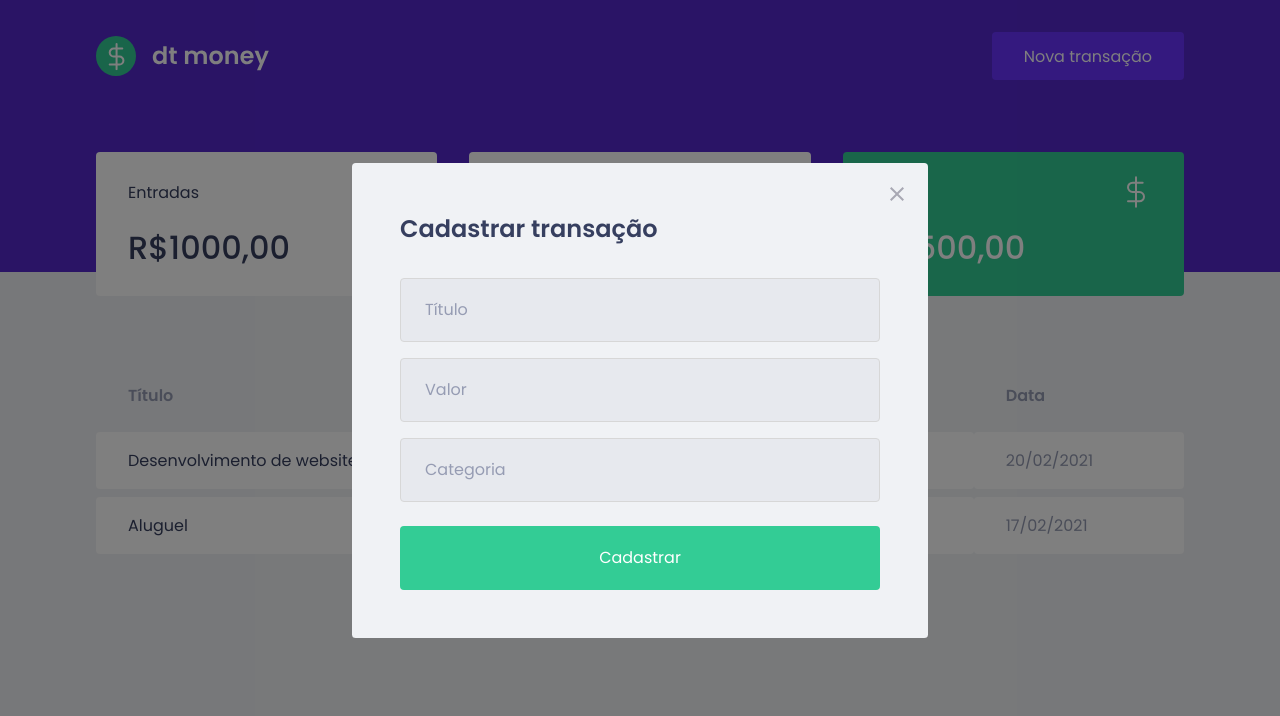
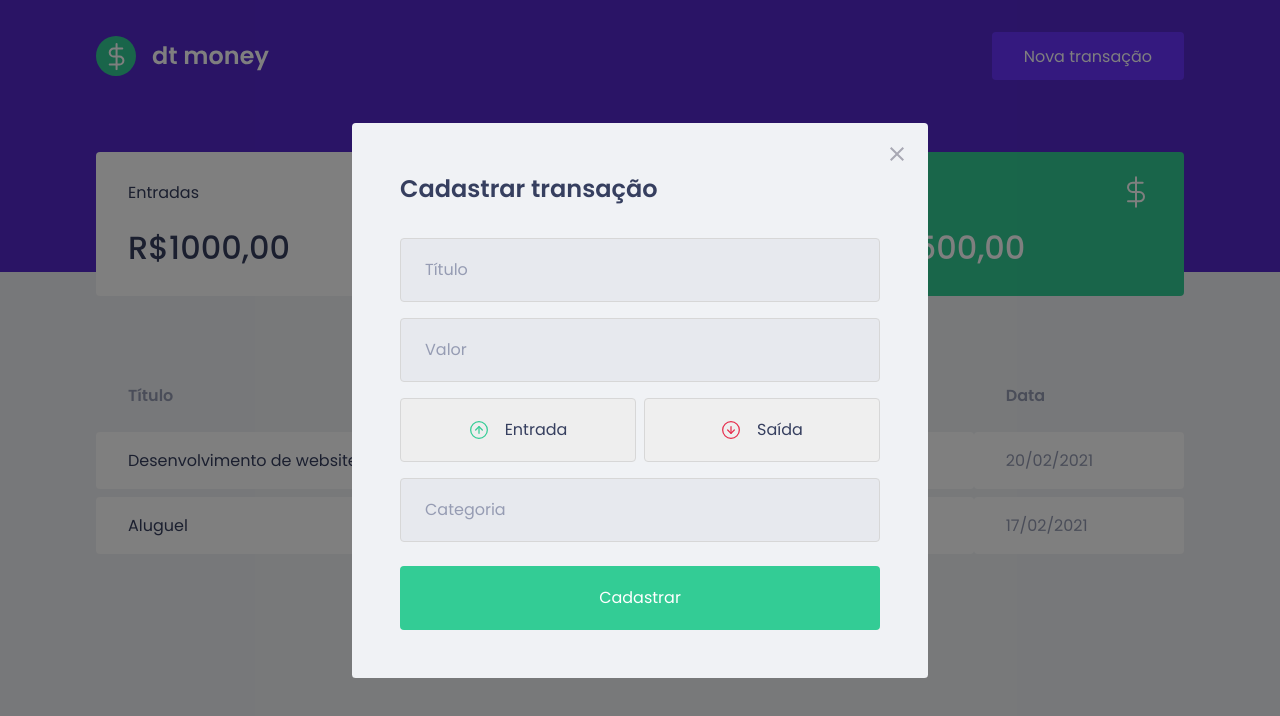
Before and after one commit to mavericardo/dtmoneyweb, a React (Create React App) app: page / in a window 1280 px wide. Both pictures are taken after a click on the button "Nova transação". Shown: the top 716 px of the page. Built offline with nearby package versions, Linux system fonts and the light colour scheme; no server answers; what miragejs would draw is missing.

Commit message:
feat: create buttons to deposit and withdraw

```diff
--- a/package.json
+++ b/package.json
@@ -5,6 +5,7 @@
   "dependencies": {
     "axios": "^0.21.1",
     "miragejs": "^0.1.41",
+    "polished": "^4.1.3",
     "react": "^17.0.2",
     "react-dom": "^17.0.2",
     "react-modal": "^3.14.3",
--- a/src/components/NewTransactionModal/index.tsx
+++ b/src/components/NewTransactionModal/index.tsx
@@ -1,6 +1,9 @@
+import { useState } from 'react';
 import Modal from 'react-modal';
 import closeImg from '../../assets/close.svg';
-import { Container } from '../NewTransactionModal/style';
+import incomeImg from '../../assets/income.svg';
+import outcomeImg from '../../assets/outcome.svg';
+import { Container,TransactionTypeContainer, RadioBox } from '../NewTransactionModal/style';
 
 interface NewTransactionModalProps {
     isOpen: boolean;
@@ -8,6 +11,8 @@
 }
 
 export function NewTransactionModal({ isOpen, onRequestClose }: NewTransactionModalProps) {
+    const [type, setType] = useState('deposit');
+
     return (
         <Modal
             isOpen={isOpen}
@@ -35,6 +40,26 @@
                     placeholder="Valor"
                 />
 
+                <TransactionTypeContainer>
+                    <RadioBox
+                        type="button"
+                        onClick={() => { setType('deposit'); }}
+                        isActive={type === 'deposit'}
+                    >
+                        <img src={incomeImg} alt="Entrada" />
+                        <span>Entrada</span>
+                    </RadioBox>
+
+                    <RadioBox
+                        type="button"
+                        onClick={() => { setType('withdraw'); }}
+                        isActive={type === 'withdraw'}
+                    >
+                        <img src={outcomeImg} alt="Saída" />
+                        <span>Saída</span>
+                    </RadioBox>
+                </TransactionTypeContainer>
+
                 <input
                     placeholder="Categoria"
                 />
--- a/src/components/NewTransactionModal/style.ts
+++ b/src/components/NewTransactionModal/style.ts
@@ -1,4 +1,5 @@
 import styled from 'styled-components';
+import { darken } from 'polished';
 
 export const Container = styled.form`
     h2 {
@@ -46,3 +47,44 @@
         }
     }
 `;
+
+export const TransactionTypeContainer = styled.div`
+    margin: 1rem 0;
+    display: grid;
+    grid-template-columns: 1fr 1fr;
+    gap: 0.5rem;
+`;
+
+interface RadioBoxProps {
+    isActive: boolean;
+}
+
+export const RadioBox = styled.button<RadioBoxProps>`
+    height: 4rem;
+    border: 1px solid #d7d7d7;
+    border-radius: 0.25rem;
+
+    background: ${ (props) => props.isActive ? '#eee' : 'trasparent' };
+
+    display: flex;
+    align-items: center;
+    justify-content: center;
+
+    transition: border-color 0.2s;
+
+    &:hover {
+        border-color: ${darken(0.1,'#d7d7d7')};
+    }
+
+    img {
+        width: 20px;
+        height: 20px;
+    }
+
+    span {
+        display: inline-block;
+        margin-left: 1rem;
+        font-size: 1rem;
+        color: var(--text-title);
+    }
+`;
```
